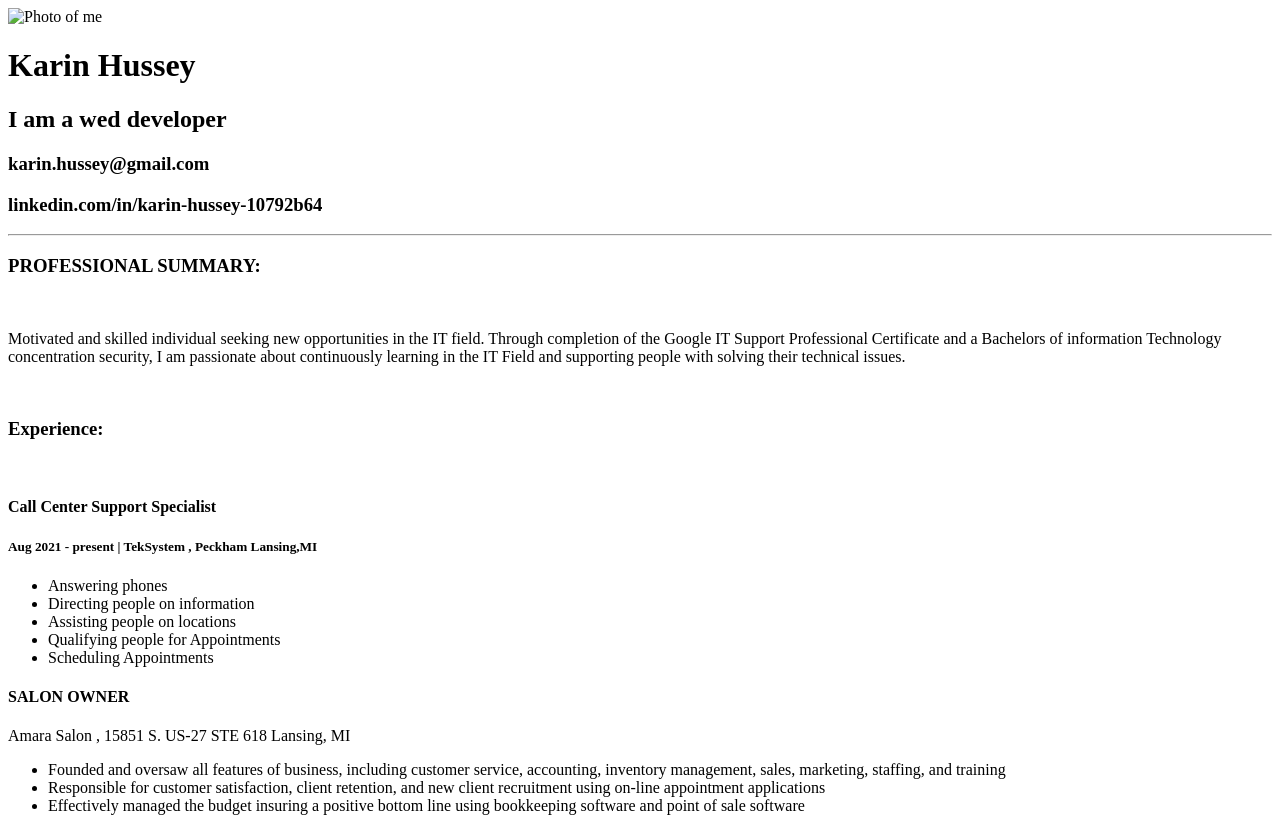
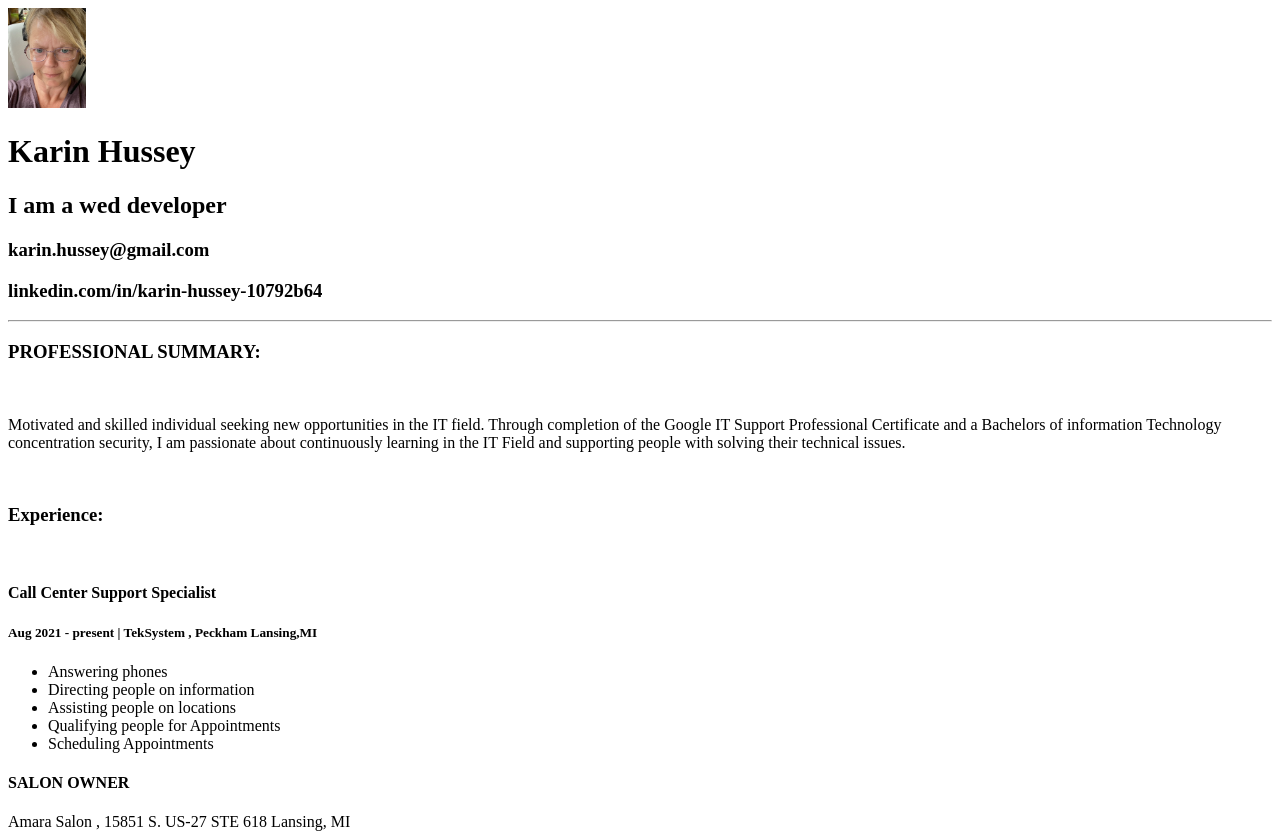
Before and after one commit to myworkclasss/karins-resume, a plain HTML site: page index.html in a window 1280 px wide. Shown: the top 833 px of the page. Drawn offline with Linux system fonts and the light colour scheme; the site is published under a folder, as on GitHub Pages, so addresses that start at the root find nothing.

Commit message:
Add files via upload

```diff
--- a/index.html
+++ b/index.html
@@ -7,7 +7,7 @@
         </head>
 
         <body>
-            <img src="/image.png" height="100" alt="Photo of me"/>
+            <img src="./image.png" height="100" alt="Photo of me"/>
             <h1>Karin Hussey</h1>
             <h2>I am a wed developer</h2>
             <h3>karin.hussey@gmail.com</h3>
```
